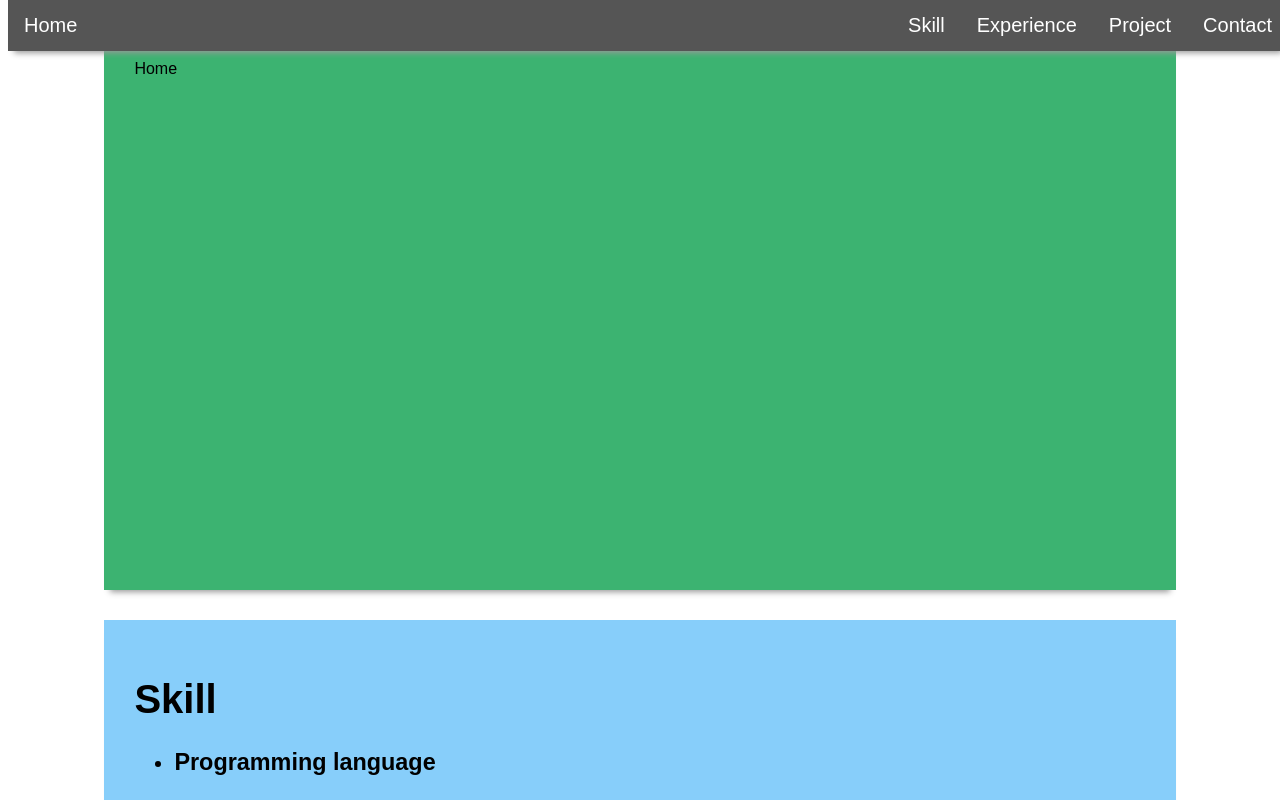
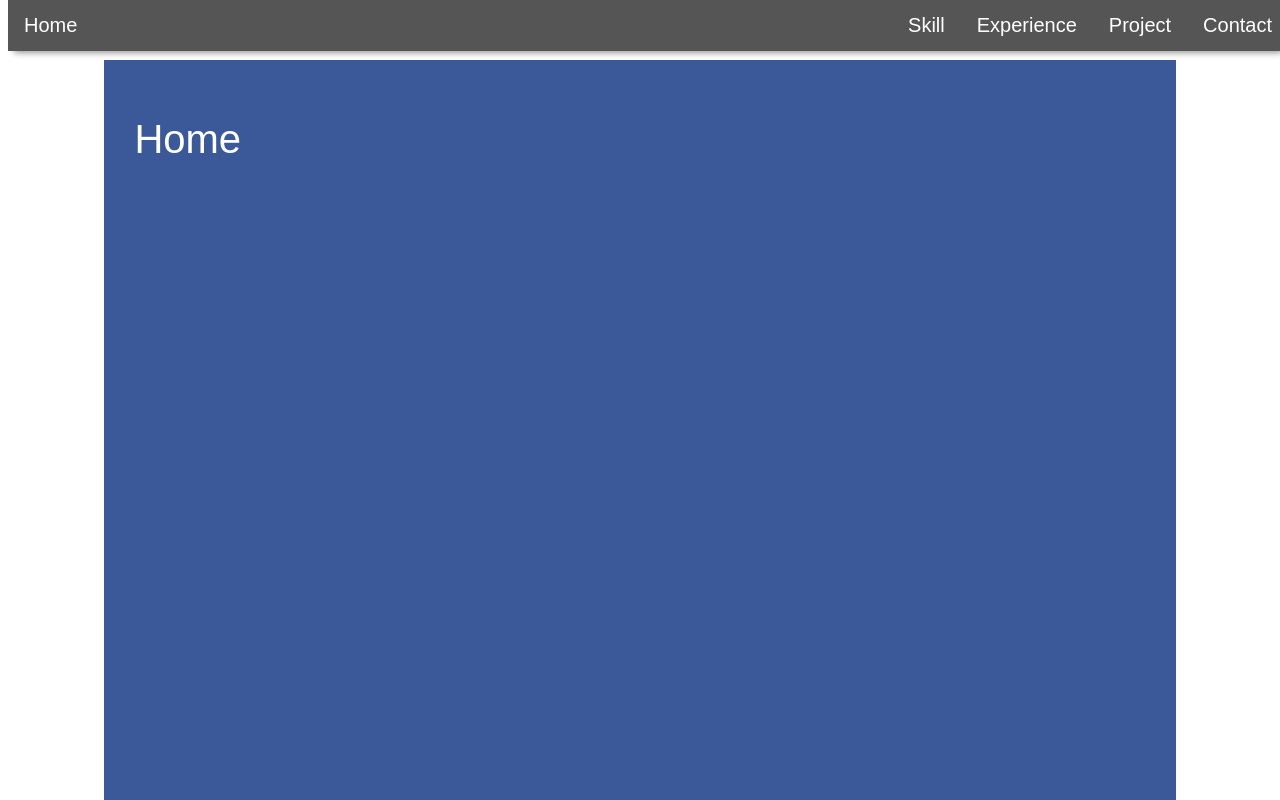
Before and after one commit to CheshireCatNick/cheshirecatnick.github.io, a plain HTML site: page index.html in a window 1280 px wide. Shown: the top 800 px of the page. Drawn offline with Linux system fonts and the light colour scheme.

Commit message:
new color; add home

```diff
--- a/css/content.css
+++ b/css/content.css
@@ -6,13 +6,18 @@
     margin: auto;
     margin-top: 30px;
 	padding: 30px;
-	height: 500px;
+	height: 800px;
 	width: 80%;
 	font-family: sans-serif;
-	background-color: #dcdcdc;
-	background-color: MediumSeaGreen;
+	background-color: #1abc9c;
 }
 
 .content h1 {
 	font-size: 40px;
+	font-weight: normal;
 }
+
+.content h3 {
+	font-size: 30px;
+	font-weight: normal;
+}
--- /dev/null
+++ b/css/home.css
@@ -0,0 +1,5 @@
+#home {
+	background-color: #3b5999;
+	margin-top: 60px;
+	color: white;
+}
--- a/css/skill.css
+++ b/css/skill.css
@@ -1,6 +1,6 @@
 #skill {
 	height: auto;
-	background-color: lightskyblue;
+	background-color: #64b5f6;
 }
 
 #skill li {
--- /dev/null
+++ b/html/home.html
@@ -0,0 +1,9 @@
+<!DOCTYPE html>
+<html>
+<head>
+
+</head>
+<body>
+<h1>Home</h1>
+</body>
+</html>
--- a/index.html
+++ b/index.html
@@ -5,6 +5,7 @@
 <meta charset="UTF-8">
 <link rel="stylesheet" type="text/css" href="./css/navBar.css" />
 <link rel="stylesheet" type="text/css" href="./css/content.css" />
+<link rel="stylesheet" type="text/css" href="./css/home.css" />
 <link rel="stylesheet" type="text/css" href="./css/skill.css" />
 <script src="js/include.js"></script>
 <style>
@@ -18,7 +19,7 @@
 <body>
 <div include-html="./html/navBar.html"></div>
 
-<div class="content" id="home">Home</div>
+<div class="content" id="home" include-html="./html/home.html"></div>
 <div class="content" id="skill" include-html="./html/skill.html"></div>
 <div class="content" id="experience">Experience</div>
 <div class="content" id="project">Project</div>
```
